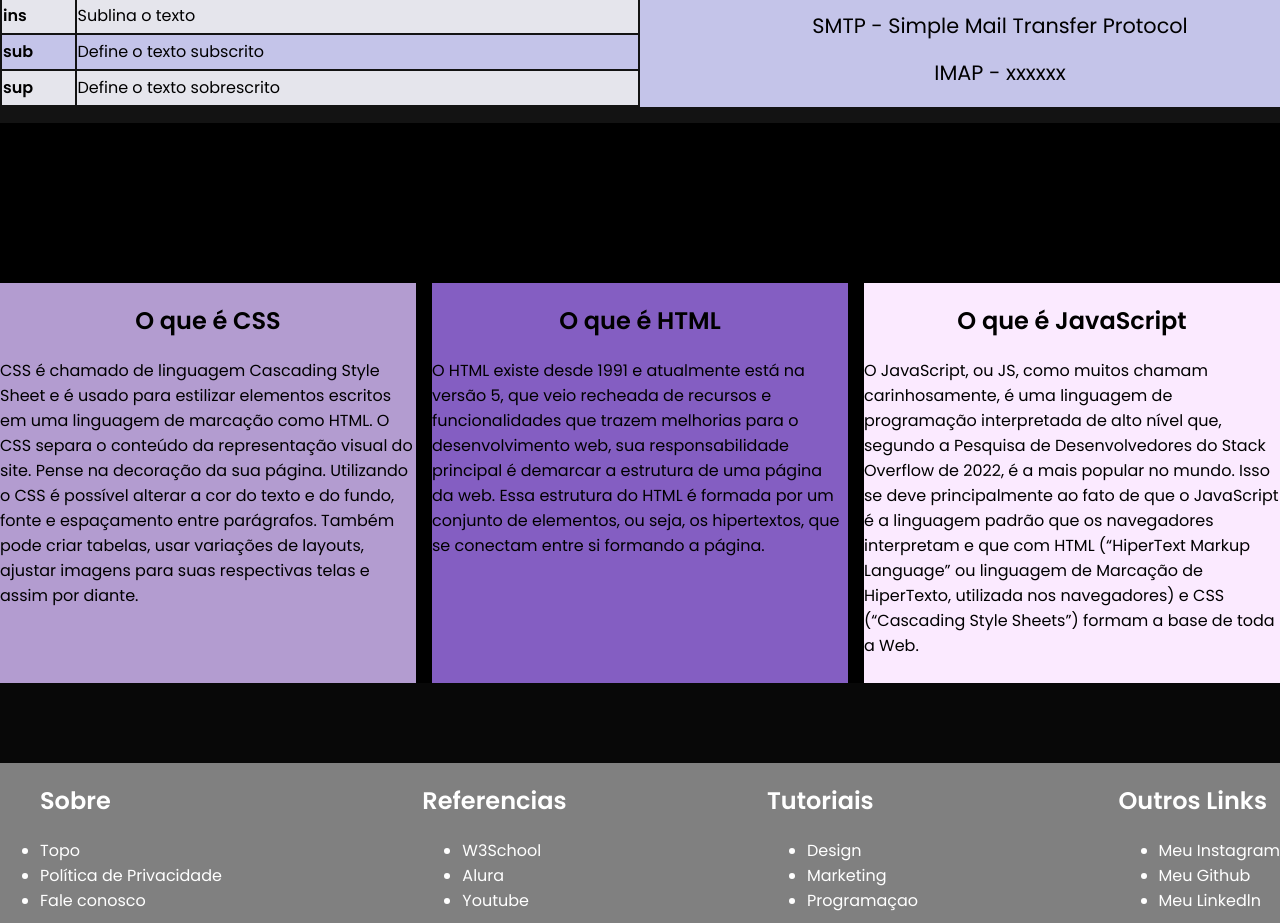
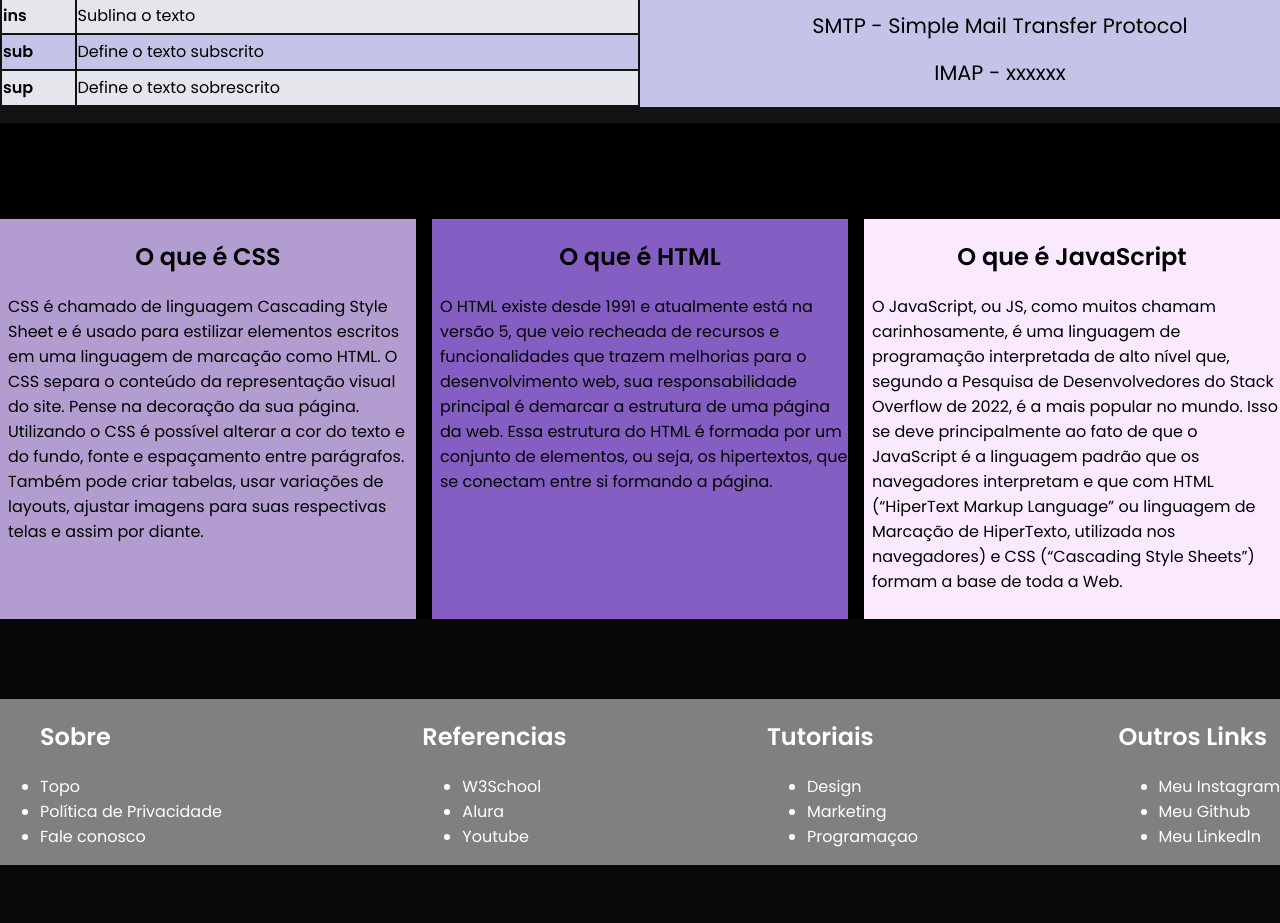
Before and after one commit to felipenobrg/simple-page-html-college-work, a plain HTML site: page index.html in a window 1280 px wide. Shown: the part 1071-1994 px from the top of the page. After the commit the page ends 1936 px from the top, so only its background shows below. Drawn offline with Linux system fonts and the light colour scheme.

Commit message:
novas mudanças

```diff
--- a/index.html
+++ b/index.html
@@ -125,18 +125,18 @@
       </div>
     </section>
 
-    <section id="sobre" style="display: flex; width: 100%; justify-content: space-between; gap: 1rem; padding-top: 2rem; background-color: black; padding-top: 10rem;">
+    <section id="sobre" style="display: flex; width: 100%; justify-content: space-between; gap: 1rem; padding-top: 2rem; background-color: black; padding-top: 6rem;">
       <div style="background-color: #B39CD0; width: 100%; height: 50vh; color: black;">
         <h2 style="text-align: center;"> O que é CSS</h2>
-        <p>CSS é chamado de linguagem Cascading Style Sheet e é usado para estilizar elementos escritos em uma linguagem de marcação como HTML. O CSS separa o conteúdo da representação visual do site. Pense  na decoração da sua página. Utilizando o CSS é possível alterar a cor do texto e do fundo, fonte e espaçamento entre parágrafos. Também pode criar tabelas, usar variações de layouts, ajustar imagens para suas respectivas telas e assim por diante.</p>
+        <p style="margin-left: 0.5rem;">CSS é chamado de linguagem Cascading Style Sheet e é usado para estilizar elementos escritos em uma linguagem de marcação como HTML. O CSS separa o conteúdo da representação visual do site. Pense  na decoração da sua página. Utilizando o CSS é possível alterar a cor do texto e do fundo, fonte e espaçamento entre parágrafos. Também pode criar tabelas, usar variações de layouts, ajustar imagens para suas respectivas telas e assim por diante.</p>
       </div>
       <div style="background-color:#845EC2; width: 100%; height: 50vh; color: black;">
         <h2 style="text-align: center;">O que é HTML</h2>
-        <p>O HTML existe desde 1991 e atualmente está na versão 5, que veio recheada de recursos e funcionalidades que trazem melhorias para o desenvolvimento web, sua responsabilidade principal é demarcar a estrutura de uma página da web. Essa estrutura do HTML é formada por um conjunto de elementos, ou seja, os hipertextos, que se conectam entre si formando a página.</p>
+        <p style="margin-left: 0.5rem;">O HTML existe desde 1991 e atualmente está na versão 5, que veio recheada de recursos e funcionalidades que trazem melhorias para o desenvolvimento web, sua responsabilidade principal é demarcar a estrutura de uma página da web. Essa estrutura do HTML é formada por um conjunto de elementos, ou seja, os hipertextos, que se conectam entre si formando a página.</p>
       </div>
       <div style="background-color: #FBEAFF; width: 100%; height: 50vh; color: black;">
         <h2 style="text-align: center;">O que é JavaScript</h2>
-        <p>O JavaScript, ou JS, como muitos chamam carinhosamente, é uma linguagem de programação interpretada de alto nível que, segundo a Pesquisa de Desenvolvedores do Stack Overflow de 2022, é a mais popular no mundo. Isso se deve principalmente ao fato de que o JavaScript é a linguagem padrão que os navegadores interpretam e que com HTML (“HiperText Markup Language” ou linguagem de Marcação de HiperTexto, utilizada nos navegadores) e CSS (“Cascading Style Sheets”) formam a base de toda a Web.  </p>
+        <p style="margin-left: 0.5rem;">O JavaScript, ou JS, como muitos chamam carinhosamente, é uma linguagem de programação interpretada de alto nível que, segundo a Pesquisa de Desenvolvedores do Stack Overflow de 2022, é a mais popular no mundo. Isso se deve principalmente ao fato de que o JavaScript é a linguagem padrão que os navegadores interpretam e que com HTML (“HiperText Markup Language” ou linguagem de Marcação de HiperTexto, utilizada nos navegadores) e CSS (“Cascading Style Sheets”) formam a base de toda a Web.  </p>
       </div>
     </section>
 
```
